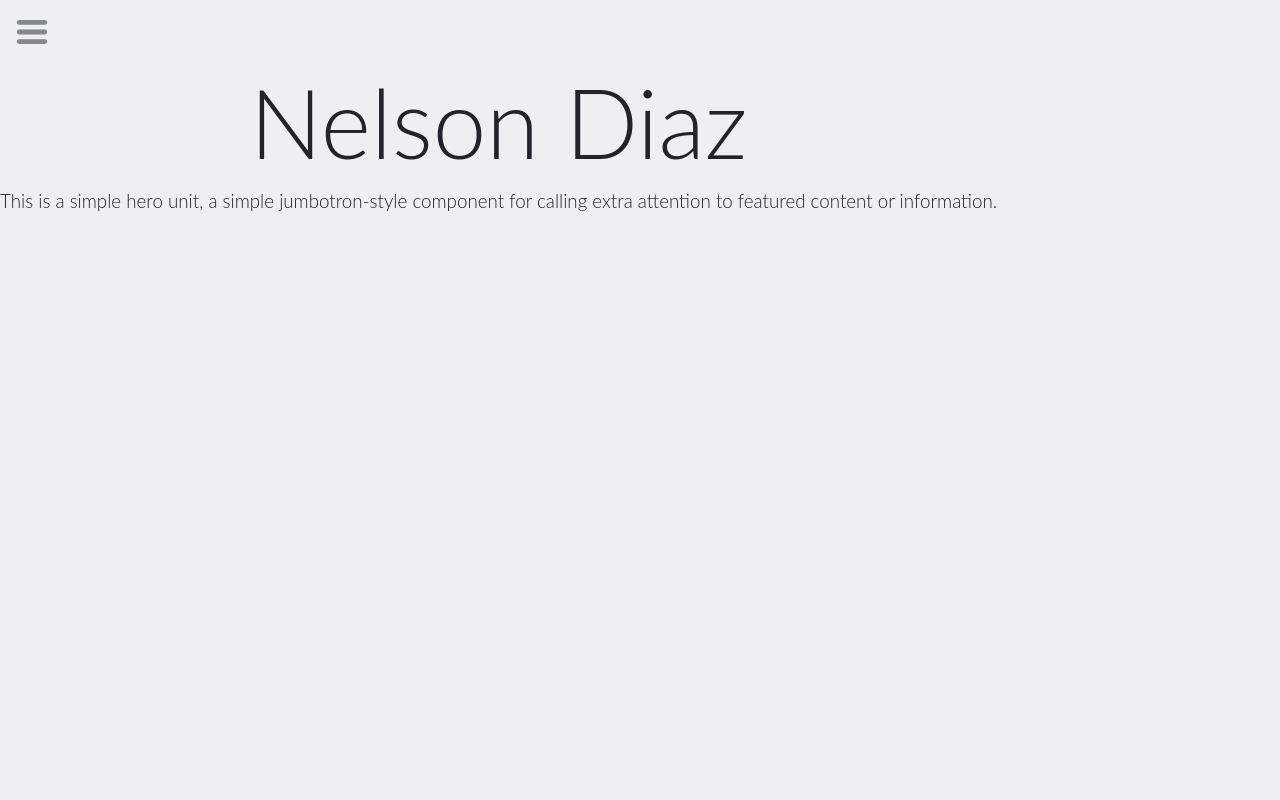
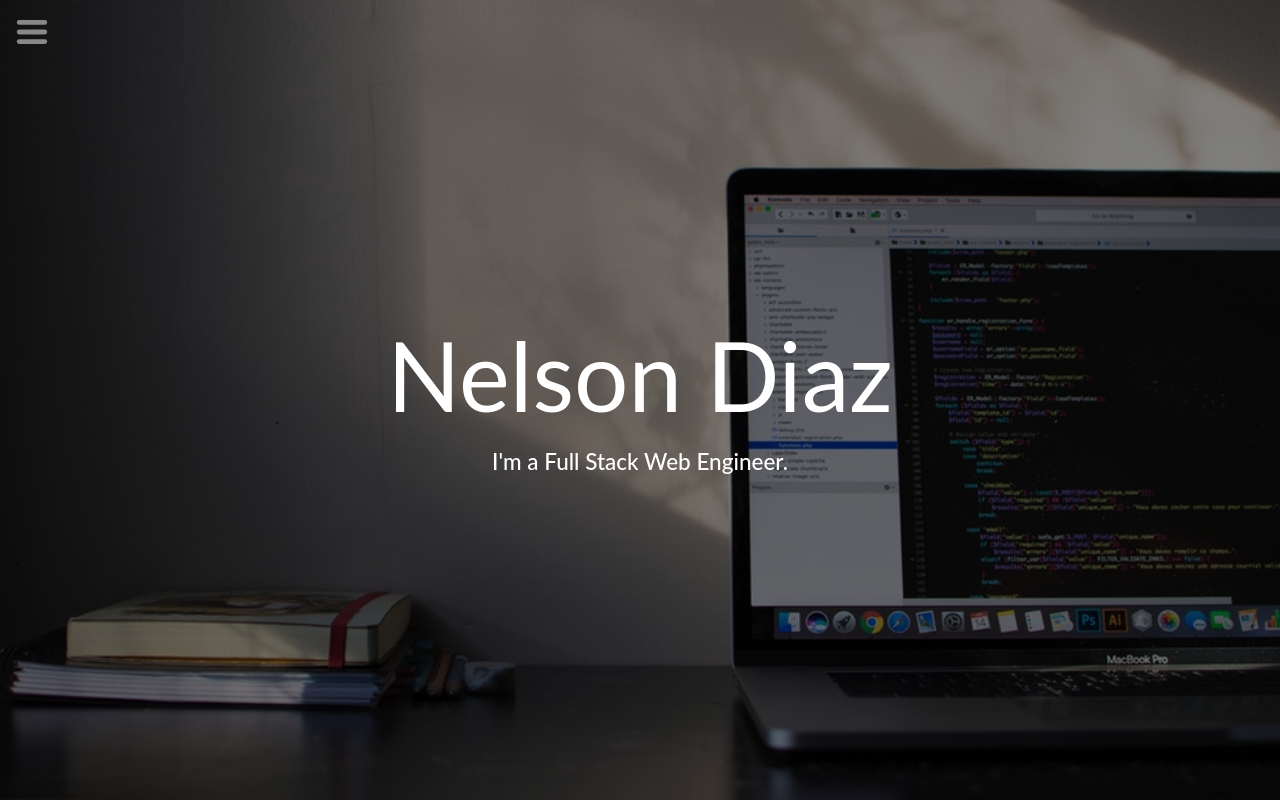
Before and after one commit to mrsantacruz86/mrsantacruz86.github.io, a React (Create React App) app: page / in a window 1280 px wide. Shown: the top 800 px of the page. Built offline with nearby package versions, Linux system fonts and the light colour scheme.

Commit message:
working in presentation section #2 finish

```diff
--- a/src/Components/Experience.js
+++ b/src/Components/Experience.js
@@ -3,7 +3,7 @@ import React from 'react';
 const Experience = props => {
   const { experience } = props;
   return (
-    <div>
+    <div className="container">
       <h2 id="experience">Experience</h2>
       <div>
         {experience.map((job, index) => (
--- a/src/Components/Presentation.js
+++ b/src/Components/Presentation.js
@@ -1,14 +1,14 @@
-import React from "react";
+import React from 'react';
 
 const Presentation = () => {
   return (
-    <div className="jumbotron jumbotron-fluid ">
-      <div className="jumbotron-content text-center">
-        <h1 className="display-1">Nelson Diaz</h1>
-        <p className="lead">
-          This is a simple hero unit, a simple jumbotron-style component for
-          calling extra attention to featured content or information.
-        </p>
+    // This type of presentation is called hero image
+    <div className="jumbotron jumbotron-fluid">
+      <div className="jumbotron-content">
+        <h1 className="display-1">
+          <strong>Nelson Diaz</strong>
+        </h1>
+        <h4 className="mt-3">I'm a Full Stack Web Engineer.</h4>
       </div>
     </div>
   );
--- a/src/styles/custom.scss
+++ b/src/styles/custom.scss
@@ -7,13 +7,24 @@ a {
   color: #07313b;
 }
 
-.jumbotron{
+.jumbotron {
   min-height: 100vh;
+  background-image: linear-gradient(rgba(0, 0, 0, 0.5), rgba(0, 0, 0, 0.5)),
+    url('../images/bg-presentation.jpg');
+  background-position: center center;
+  background-repeat: no-repeat;
+  background-size: cover;
+  background-attachment: fixed;
+  position: relative;
+  // opacity: 0.7;
 }
-.jumbotron-content{
-  display: inline-block;
-  align-self: center;
-  vertical-align: middle;
+.jumbotron-content {
+  position: absolute;
+  text-align: center;
+  color: white;
+  top: 50%;
+  left: 50%;
+  transform: translate(-50%, -50%);
 }
 
 .portfolio-item .card {
```
Also changed, not shown: public/assets/images/bg-presentation.jpg (added), src/images/bg-presentation.jpg (added), 13 other files (tests, documents, lock files or other folders).
